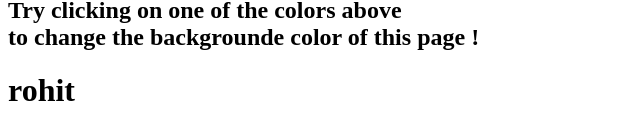
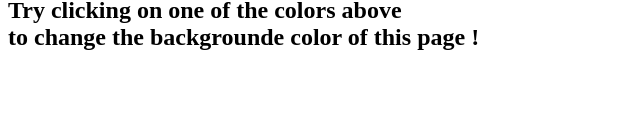
Before and after one commit to Rohitmalvi123/JavaScript_code-main, a plain HTML site: page 07_projects/1-colorChanger/index.html in a window 1280 px wide. Shown: the part 237-376 px from the top of the page, without its empty margins (0-640 px from the left). Drawn offline with Linux system fonts and the light colour scheme.

Commit message:
first cummit

```diff
--- a/07_projects/1-colorChanger/index.html
+++ b/07_projects/1-colorChanger/index.html
@@ -25,7 +25,6 @@
         Try clicking on one of the colors above
         <span>to change the backgrounde color of this page !</span>
       </h2>
-      <h1>rohit</h1>
     </div>
     <script src="chaiaurcode.js"></script>
   </body>
```
